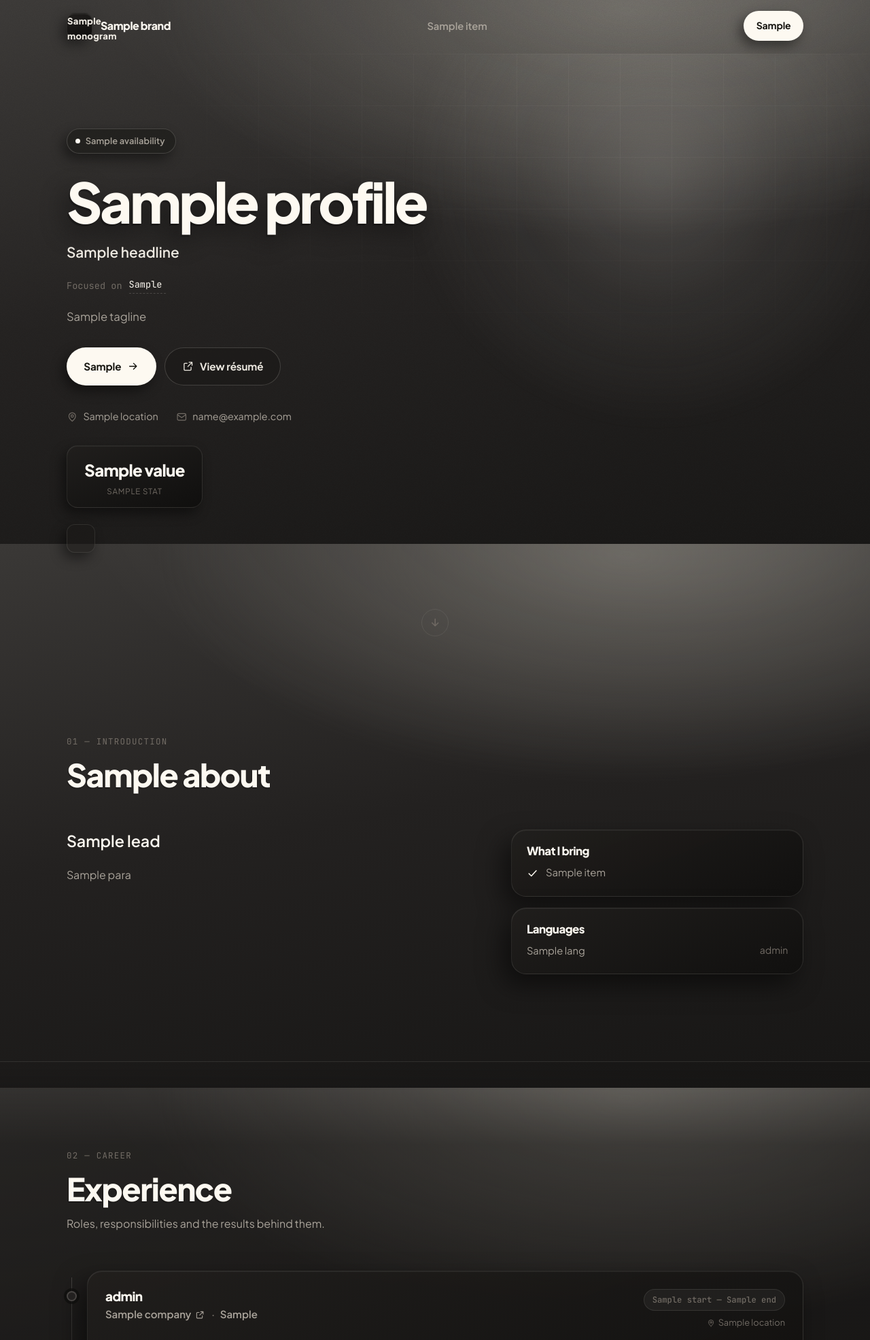
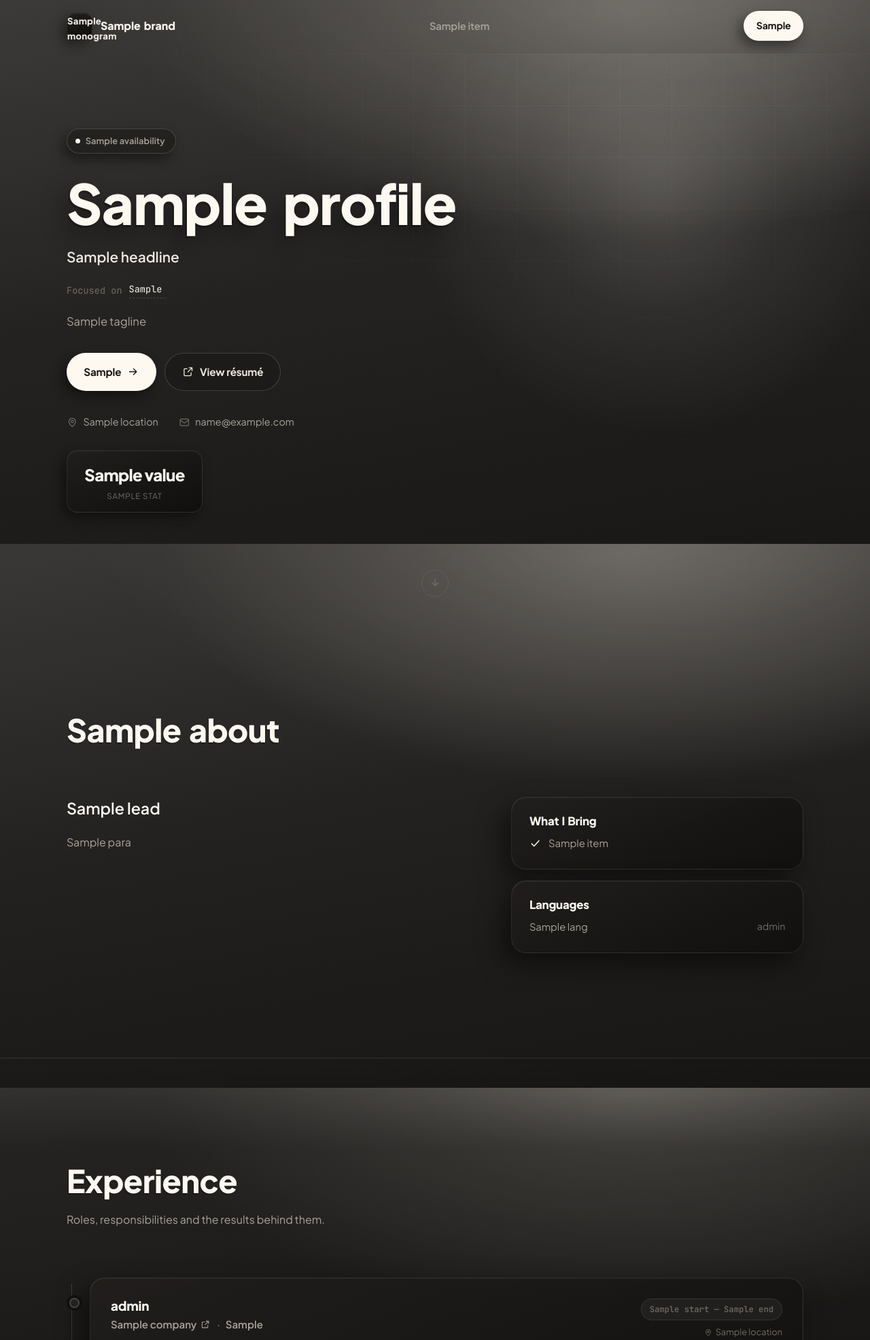
Before and after one commit to darazforahmad-glitch/shehroz_baloch_Portfolio-, a Django app: template portfolio/templates/portfolio/home.html in a window 1280 px wide. Shown: the top 1971 px of the page at 68% size. Run offline with Django 5.2, Linux system fonts and the light colour scheme; the template is opened without the code that fills it: most values are stand-ins (such as "Sample title", 1, 10 or a date in 2020); form fields are guessed from the names that the template uses.

Commit message:
Loosen heading spacing, drop section labels, single LinkedIn link
- Headings tracked at -0.012em instead of -0.03em with word-spacing
  added, so "Shehroz Baloch" reads as two words in the hero and the nav
  brand rather than running together at heavy weight.
- The small numbered section labels ("01 - Introduction", "03 -
  Capabilities" and the rest) are gone, from the home page, the resume
  view and the error pages, along with the CSS rule behind them.
- Section headings are title-cased: About Me, Skills & Expertise,
  Selected Work, Education & Certifications, Let's Work Together,
  What I Bring.
- LinkedIn now appears once, in the footer. The hero and contact copies
  are removed, as is the hero__social rule. The link stays in the
  schema.org sameAs metadata, which is not visible but is what tells
  search engines the profile belongs to this person.
- More air throughout: taller section rhythm, wider gaps between cards
  and timeline entries, and roomier card padding.

Co-Authored-By: Claude Opus 5 <noreply@anthropic.com>
Claude-Session: https://claude.ai/code/session_01NKJESSUTUETVmDBarf9CLn

```diff
--- a/portfolio/content.py
+++ b/portfolio/content.py
@@ -60,7 +60,7 @@ CONTACT = {
 # 2. ABOUT
 # ---------------------------------------------------------------------------
 ABOUT = {
-    "heading": "About me",
+    "heading": "About Me",
     "lead": (
         "I work at the intersection of lifecycle marketing, customer support "
         "and growth operations."
@@ -353,7 +353,7 @@ SITE = {
     "brand": "Shehroz Baloch",
     "nav_cta": "Get in touch",
     "footer_note": "Designed and built with Django.",
-    "contact_heading": "Let's work together",
+    "contact_heading": "Let's Work Together",
     "contact_blurb": (
         "Have a role, a project or a question in mind? Send a message and "
         "I will get back to you."
--- a/portfolio/templates/portfolio/404.html
+++ b/portfolio/templates/portfolio/404.html
@@ -5,7 +5,6 @@
 {% block content %}
 <section class="shell oops">
   <div>
-    <p class="sechead__eyebrow">Error 404</p>
     <h1 class="oops__code">404</h1>
     <p>That page isn't here. It may have been moved, or the link might have a typo in it.</p>
     <a class="btn btn--primary" href="{% url 'home' %}">
--- a/portfolio/templates/portfolio/500.html
+++ b/portfolio/templates/portfolio/500.html
@@ -5,7 +5,6 @@
 {% block content %}
 <section class="shell oops">
   <div>
-    <p class="sechead__eyebrow">Error 500</p>
     <h1 class="oops__code">500</h1>
     <p>Something went wrong on my end. Please try again in a moment.</p>
     <a class="btn btn--primary" href="{% url 'home' %}">
--- a/portfolio/templates/portfolio/home.html
+++ b/portfolio/templates/portfolio/home.html
@@ -66,17 +66,6 @@
       </ul>
       {% endif %}
 
-      {% if social_links %}
-      <ul class="hero__social reveal" style="--d:420ms">
-        {% for link in social_links %}
-        <li>
-          <a href="{{ link.url }}" target="_blank" rel="noopener noreferrer" aria-label="{{ link.name }}">
-            <svg class="icon" aria-hidden="true"><use href="#i-{{ link.icon }}"></use></svg>
-          </a>
-        </li>
-        {% endfor %}
-      </ul>
-      {% endif %}
     </div>
 
   </div>
@@ -90,7 +79,6 @@
 <section class="section" id="about">
   <div class="shell">
     <header class="sechead reveal">
-      <p class="sechead__eyebrow">01 — Introduction</p>
       <h2 class="sechead__title">{{ about.heading }}</h2>
     </header>
 
@@ -103,7 +91,7 @@
       <aside class="about__side reveal" style="--d:100ms">
         {% if about.highlights %}
         <div class="card card--soft">
-          <h3 class="card__title">What I bring</h3>
+          <h3 class="card__title">What I Bring</h3>
           <ul class="ticklist">
             {% for item in about.highlights %}
             <li><svg class="icon" aria-hidden="true"><use href="#i-check"></use></svg><span>{{ item }}</span></li>
@@ -132,7 +120,6 @@
 <section class="section section--alt" id="experience">
   <div class="shell">
     <header class="sechead reveal">
-      <p class="sechead__eyebrow">02 — Career</p>
       <h2 class="sechead__title">Experience</h2>
       <p class="sechead__sub">Roles, responsibilities and the results behind them.</p>
     </header>
@@ -185,8 +172,7 @@
 <section class="section" id="skills">
   <div class="shell">
     <header class="sechead reveal">
-      <p class="sechead__eyebrow">03 — Capabilities</p>
-      <h2 class="sechead__title">Skills &amp; expertise</h2>
+      <h2 class="sechead__title">Skills &amp; Expertise</h2>
     </header>
 
     <div class="skillgrid">
@@ -211,8 +197,7 @@
 <section class="section section--alt" id="work">
   <div class="shell">
     <header class="sechead reveal">
-      <p class="sechead__eyebrow">04 — Portfolio</p>
-      <h2 class="sechead__title">Selected work</h2>
+      <h2 class="sechead__title">Selected Work</h2>
       <p class="sechead__sub">A few projects that show how I work and what I deliver.</p>
     </header>
 
@@ -249,8 +234,7 @@
 <section class="section" id="education">
   <div class="shell">
     <header class="sechead reveal">
-      <p class="sechead__eyebrow">05 — Background</p>
-      <h2 class="sechead__title">Education &amp; certifications</h2>
+      <h2 class="sechead__title">Education &amp; Certifications</h2>
     </header>
 
     <div class="twocol">
@@ -295,8 +279,7 @@
 <section class="section section--alt" id="testimonials">
   <div class="shell">
     <header class="sechead reveal">
-      <p class="sechead__eyebrow">06 — Recommendations</p>
-      <h2 class="sechead__title">What people say</h2>
+      <h2 class="sechead__title">What People Say</h2>
     </header>
     <div class="quotegrid">
       {% for item in testimonials %}
@@ -316,7 +299,6 @@
   <div class="shell">
     <div class="contact">
       <div class="contact__intro reveal">
-        <p class="sechead__eyebrow">07 — Contact</p>
         <h2 class="sechead__title">{{ site.contact_heading }}</h2>
         <p class="contact__blurb">{{ site.contact_blurb }}</p>
 
@@ -341,13 +323,6 @@
           {% endif %}
         </ul>
 
-        {% if social_links %}
-        <ul class="hero__social">
-          {% for link in social_links %}
-          <li><a href="{{ link.url }}" target="_blank" rel="noopener noreferrer" aria-label="{{ link.name }}"><svg class="icon" aria-hidden="true"><use href="#i-{{ link.icon }}"></use></svg></a></li>
-          {% endfor %}
-        </ul>
-        {% endif %}
       </div>
 
       <div class="contact__formwrap reveal" style="--d:120ms">
--- a/portfolio/templates/portfolio/resume.html
+++ b/portfolio/templates/portfolio/resume.html
@@ -9,7 +9,6 @@
   <div class="shell" style="max-width:860px">
 
     <header class="sechead reveal">
-      <p class="sechead__eyebrow">Résumé</p>
       <h2 class="sechead__title">{{ profile.name }}</h2>
       <p class="sechead__sub">{{ profile.headline }}</p>
       <ul class="hero__meta" style="margin-top:16px">
--- a/static/css/site.css
+++ b/static/css/site.css
@@ -37,7 +37,7 @@
 
   --shell: 1180px;
   --gutter: clamp(20px, 5vw, 48px);
-  --section-y: clamp(72px, 10vw, 140px);
+  --section-y: clamp(88px, 12vw, 168px);
 
   --font: 'Plus Jakarta Sans', ui-sans-serif, system-ui, -apple-system,
           'Segoe UI', Roboto, Helvetica, Arial, sans-serif;
@@ -97,8 +97,11 @@ a { color: inherit; text-decoration: none; }
 h1, h2, h3, h4 {
   margin: 0;
   font-weight: 800;
-  letter-spacing: -0.03em;
-  line-height: 1.08;
+  /* Only a touch tighter than default: at display sizes a heavy weight
+     already reads dense, and words need to stay separate. */
+  letter-spacing: -0.012em;
+  word-spacing: 0.08em;
+  line-height: 1.12;
   color: var(--spot);
 }
 
@@ -200,7 +203,12 @@ h1, h2, h3, h4 {
 }
 
 .nav__brand { display: inline-flex; align-items: center; gap: 12px; }
-.nav__brandtext { font-weight: 800; letter-spacing: -0.03em; color: var(--spot); }
+.nav__brandtext {
+  font-weight: 800;
+  letter-spacing: -0.005em;
+  word-spacing: 0.14em;
+  color: var(--spot);
+}
 
 /* The monogram is a little extruded object, like the letters on the wall. */
 .nav__mark {
@@ -316,8 +324,9 @@ h1, h2, h3, h4 {
 /* The name is the headline on the wall: heavy, tight, slightly extruded. */
 .hero__name {
   font-size: clamp(2.9rem, 7.4vw, 5.1rem);
-  letter-spacing: -0.045em;
-  margin-bottom: 14px;
+  letter-spacing: -0.015em;
+  word-spacing: 0.12em;
+  margin-bottom: 18px;
   color: var(--spot);
   text-shadow: -2px 3px 0 rgba(0, 0, 0, 0.25), -10px 14px 34px rgba(0, 0, 0, 0.45);
 }
@@ -362,31 +371,12 @@ h1, h2, h3, h4 {
 .hero__actions { display: flex; flex-wrap: wrap; gap: 12px; margin-bottom: 34px; }
 
 .hero__meta {
-  display: flex; flex-wrap: wrap; gap: 10px 26px;
+  display: flex; flex-wrap: wrap; gap: 12px 30px;
   font-size: 0.9rem; color: var(--text-dim);
 }
 .hero__meta li, .hero__meta a { display: inline-flex; align-items: center; gap: 0.55em; }
 .hero__meta .icon { color: var(--text-faint); }
 .hero__meta a:hover { color: var(--spot); }
-
-.hero__social { display: flex; gap: 10px; margin-top: 24px; }
-.hero__social a {
-  display: grid; place-items: center;
-  width: 42px; height: 42px;
-  border: 1px solid var(--line);
-  border-radius: 12px;
-  background: rgba(26, 25, 23, 0.5);
-  color: var(--text-dim);
-  box-shadow: var(--cast-sm);
-  transition: all 0.25s var(--ease);
-}
-.hero__social a:hover {
-  color: var(--spot);
-  background: var(--object-lift);
-  border-color: var(--line-strong);
-  transform: translateY(-3px);
-  box-shadow: var(--cast-md);
-}
 
 /* ------------------------------------------------------------ hero stats */
 .statrow {
@@ -436,22 +426,17 @@ h1, h2, h3, h4 {
   border-block: 1px solid var(--line);
 }
 
-.sechead { max-width: 60ch; margin-bottom: clamp(34px, 5vw, 56px); }
-.sechead__eyebrow {
-  margin: 0 0 12px;
-  font-family: var(--mono); font-size: 0.78rem; letter-spacing: 0.1em;
-  text-transform: uppercase; color: var(--text-faint);
-}
+.sechead { max-width: 60ch; margin-bottom: clamp(42px, 6vw, 72px); }
 .sechead__title {
   font-size: clamp(1.9rem, 4.2vw, 2.9rem);
   text-shadow: -1px 2px 0 rgba(0, 0, 0, 0.22);
 }
-.sechead__sub { margin: 14px 0 0; color: var(--text-dim); }
+.sechead__sub { margin: 18px 0 0; color: var(--text-dim); }
 
 /* --------------------------------------------------------------- cards */
 .card {
   position: relative;
-  padding: 26px;
+  padding: 30px;
   border: 1px solid var(--line);
   border-radius: var(--radius-lg);
   background: linear-gradient(158deg, rgba(33, 31, 29, 0.9) 0%, rgba(16, 15, 14, 0.92) 100%);
@@ -459,7 +444,7 @@ h1, h2, h3, h4 {
   transition: transform 0.35s var(--ease), box-shadow 0.35s var(--ease),
               border-color 0.35s var(--ease);
 }
-.card--soft { padding: 22px; }
+.card--soft { padding: 26px; }
 .card__title { font-size: 1.05rem; margin-bottom: 10px; }
 .card__title--lg { font-size: 1.25rem; }
 .card__title a { display: inline-flex; align-items: center; gap: 0.4em; }
@@ -529,7 +514,7 @@ h1, h2, h3, h4 {
 .deflist__v { color: var(--text-faint); font-size: 0.88rem; }
 
 /* ------------------------------------------------------------ timeline */
-.timeline { position: relative; display: grid; gap: 22px; padding-left: 30px; }
+.timeline { position: relative; display: grid; gap: 26px; padding-left: 34px; }
 .timeline::before {
   content: "";
   position: absolute; left: 7px; top: 10px; bottom: 10px;
@@ -552,7 +537,7 @@ h1, h2, h3, h4 {
 }
 
 .timeline__card {
-  padding: 26px;
+  padding: 30px;
   border: 1px solid var(--line);
   border-radius: var(--radius-lg);
   background: linear-gradient(158deg, rgba(33, 31, 29, 0.9) 0%, rgba(16, 15, 14, 0.92) 100%);
@@ -597,7 +582,7 @@ h1, h2, h3, h4 {
 .skillgrid {
   display: grid;
   grid-template-columns: repeat(auto-fit, minmax(270px, 1fr));
-  gap: 18px;
+  gap: 22px;
 }
 /* Two up on desktop: the capability names are long, and an even 2x2 beats
    a three-wide row with one card stranded underneath. */
@@ -614,7 +599,7 @@ h1, h2, h3, h4 {
 .workgrid {
   display: grid;
   grid-template-columns: repeat(auto-fit, minmax(300px, 1fr));
-  gap: 18px;
+  gap: 22px;
 }
 .card--work { display: flex; flex-direction: column; }
 .card--work__head {
@@ -644,12 +629,12 @@ h1, h2, h3, h4 {
 }
 .colhead {
   display: flex; align-items: center; gap: 0.55em;
-  font-size: 1rem; margin-bottom: 18px;
+  font-size: 1rem; margin-bottom: 22px;
   text-transform: uppercase; letter-spacing: 0.08em;
   color: var(--text-dim);
 }
 .colhead .icon { color: var(--spot); }
-.stacklist { display: grid; gap: 14px; }
+.stacklist { display: grid; gap: 18px; }
 .stacklist .card__title { margin-bottom: 6px; }
 .stacklist .card__body { margin: 12px 0 0; font-size: 0.9rem; }
 
@@ -657,7 +642,7 @@ h1, h2, h3, h4 {
 .quotegrid {
   display: grid;
   grid-template-columns: repeat(auto-fit, minmax(290px, 1fr));
-  gap: 18px;
+  gap: 22px;
 }
 .card--quote blockquote {
   margin: 0 0 18px;
@@ -763,7 +748,7 @@ h1, h2, h3, h4 {
   gap: 22px; flex-wrap: wrap; padding-block: 34px;
 }
 .footer__brand { display: flex; align-items: center; gap: 13px; }
-.footer__name { margin: 0; font-weight: 700; color: var(--spot); }
+.footer__name { margin: 0; font-weight: 700; word-spacing: 0.1em; color: var(--spot); }
 .footer__meta { margin: 0; font-size: 0.84rem; color: var(--text-faint); }
 .footer__social { display: flex; gap: 9px; }
 .footer__social a {
@@ -858,7 +843,7 @@ h1, h2, h3, h4 {
 @media print {
   body { background: #fff; color: #000; }
   body::before, .nav, .footer, .hero__glow, .hero__grid-bg,
-  .hero__scroll, .contact__formwrap, .hero__social { display: none !important; }
+  .hero__scroll, .contact__formwrap { display: none !important; }
   .card, .timeline__card { border: 1px solid #ccc; box-shadow: none; background: #fff; }
   h1, h2, h3, h4, .hero__name, .sechead__title { color: #000; text-shadow: none; }
   .section { padding: 18px 0; break-inside: avoid; }
```
